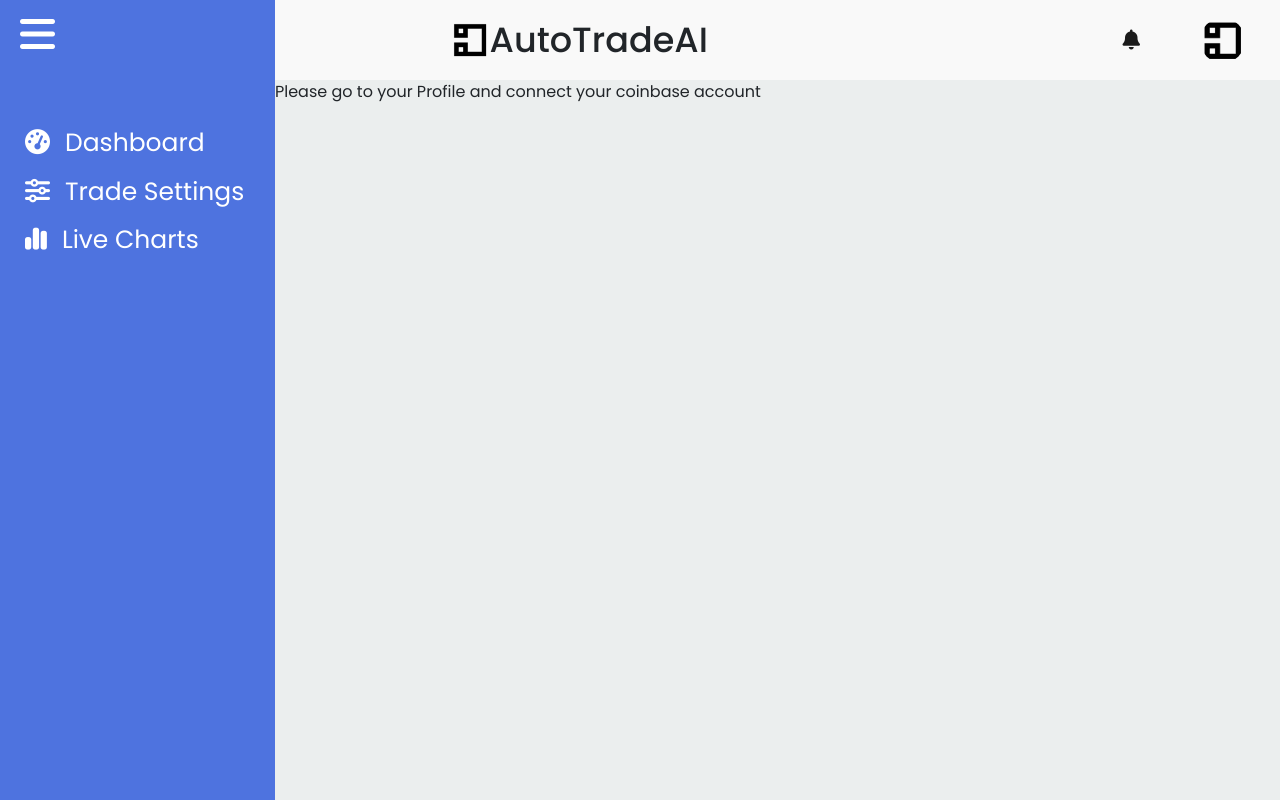
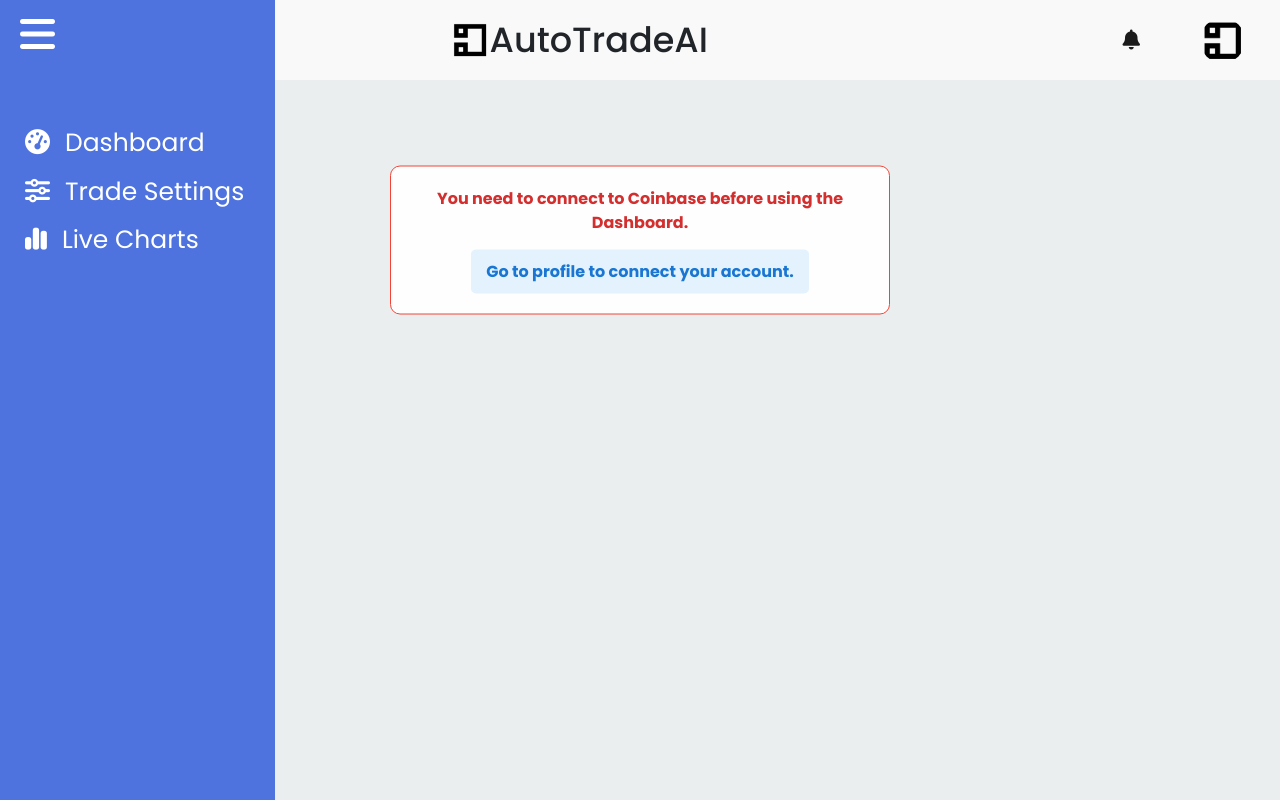
Before and after one commit to orin635/atai, a Django app: page / in a window 1280 px wide. Run offline with Django 5.2, Linux system fonts and the light colour scheme; a user stored in the database is signed in; some libraries are stand-ins or nearby versions; some web fonts are replaced.

Commit message:
Improved styling of connect to coinbase notification on dashboard

```diff
--- a/atai_app/templates/dashboard.html
+++ b/atai_app/templates/dashboard.html
@@ -18,7 +18,7 @@
                     <li class="crypto-list-item">
                         {# ASSETS #}
                         <div class="crypto-list-item-1">
-                            <img class="crypto-logo" style = "background-color: {{ account.currency_color }};"src="{% static 'crypto_logos/'|add:account.balance_currency|add:'.jpg' %}"
+                            <img class="crypto-logo" style = "background-color: {{ account.currency_color }};"src="{% static 'crypto_logos/'|add:account.balance_currency|lower|add:'.jpg' %}"
                                 onerror="this.onerror=null;this.src='{% static 'assets/images/placeholder_pfp.png' %}';"
                                 alt="{{ account.currency_name }} logo">
                             <div class="crypto-list-item-stacked asset-stack">
@@ -44,6 +44,12 @@
             <p>No accounts available.</p>
         {% endif %}
     {% else %}
-        Please go to your Profile and connect your coinbase account
+        <div id="connect-coinbase-error">
+            <span class="error-message">You need to connect to Coinbase before using the Dashboard.</span>
+            <!-- Removed direct 'onclick' and added an ID for JavaScript targeting -->
+            <a href="javascript:void(0)" id="settingsLink" class="settings-link">Go to profile to connect your account.</a>
+        </div>
+
+
     {% endif %}
 {% endblock %}
--- a/atai_app/views.py
+++ b/atai_app/views.py
@@ -33,7 +33,6 @@
 
 
 def get_coinbase_prices(currencies, base_currency='EUR'):
-    print(currencies)
     prices = {}
     for currency in currencies:
         # Coinbase API endpoint for current exchange rates for a currency
--- a/static/assets/css/base.css
+++ b/static/assets/css/base.css
@@ -219,6 +219,7 @@
     top: 30%;
     left: 50%;
     transform: translate(-50%, -50%);
+    z-index: 1000;
 }
 
 
--- a/static/assets/css/dashboard.css
+++ b/static/assets/css/dashboard.css
@@ -107,6 +107,38 @@
     opacity: 0.8;
 }
 
+#connect-coinbase-error {
+    display: flex;
+    flex-direction: column;
+    align-items: center;
+    justify-content: center;
+    border-radius: 10px;
+    padding: 20px;
+    margin: auto;
+    max-width: 500px;
+    min-width: 400px;
+    position: fixed;
+    top: 30%;
+    left: 50%;
+    transform: translate(-50%, -50%);
+    z-index: 998;
+
+}
+
+.error-message {
+    font-weight: bold;
+    margin-bottom: 15px;
+    text-align: center;
+}
+
+.settings-link {
+    text-decoration: none; /* Remove underline from the link */
+    font-weight: bold; /* Make link text bold */
+    padding: 10px 15px; /* Padding for the link for better clickability */
+    border-radius: 5px; /* Rounded corners for the link */
+    transition: background-color 0.3s, color 0.3s; /* Smooth transition for hover effects */
+}
+
 
 @media screen and (max-width: 868px) {
     #span-price {
--- a/static/assets/css/lightmode_colors.css
+++ b/static/assets/css/lightmode_colors.css
@@ -39,6 +39,27 @@
     background-color: #F6F6F6;
 }
 
+
+#connect-coinbase-error {
+    border: 1.5px solid #f44336;
+    background-color: #fefefe;
+    color: #333;
+}
+
+.error-message {
+    color: #d32f2f;
+}
+
+.settings-link {
+    color: #1976d2;
+    background-color: #e3f2fd;
+}
+
+.settings-link:hover {
+    background-color: #1976d2;
+    color: #fff;
+}
+
 @media screen and (max-width: 868px) {
         #mobile-nav {
         background-color: #4e73df;
--- a/static/assets/js/dashboard.js
+++ b/static/assets/js/dashboard.js
@@ -15,4 +15,15 @@
         console.log('Total Value', total_wallet_value)
         document.getElementById('total_wallet_value').innerHTML = "€" + total_wallet_value.toLocaleString(undefined, { minimumFractionDigits: 2, maximumFractionDigits: 2 });
     }
+
+    const settingsLink = document.getElementById('settingsLink');
+    if (settingsLink) {
+        settingsLink.addEventListener('click', function() {
+            if (window.innerWidth < 868) {
+                window.location.href = '/profile';
+            } else {
+                revealProfile();
+            }
+        });
+    }
 });
```
Also changed, not shown: static/assets/css/darkmode_colors.css (+23 -1 lines).
